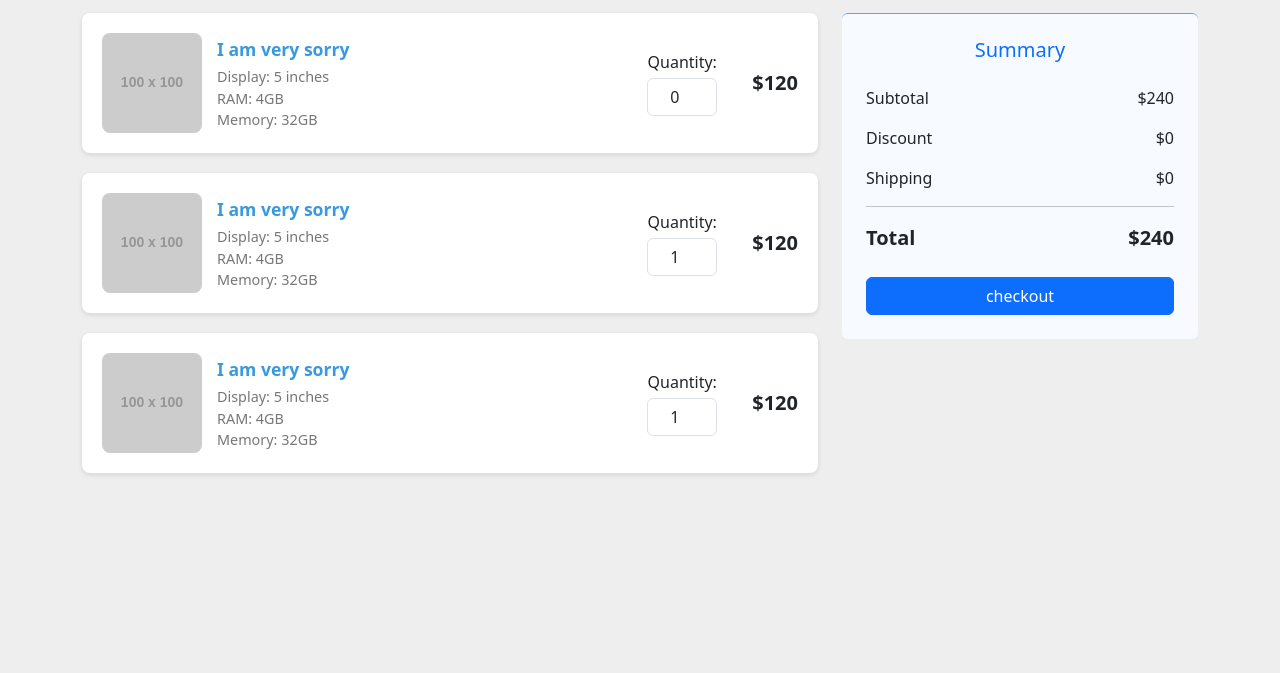
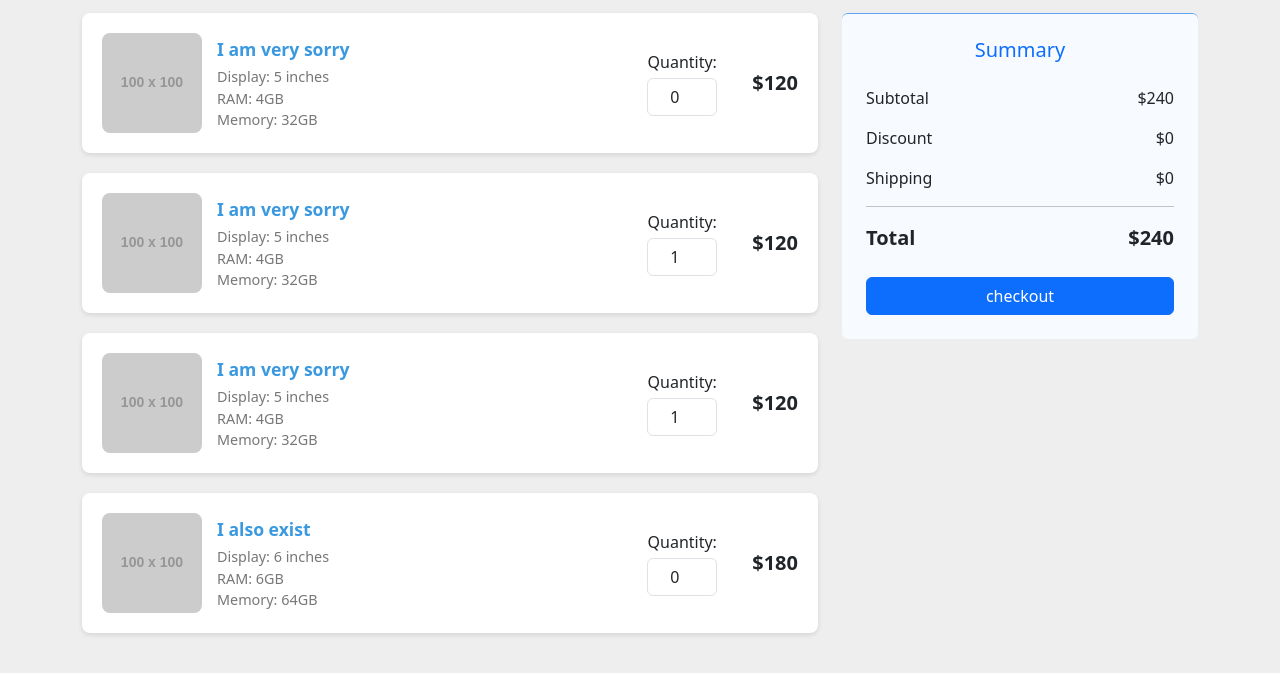
Before and after one commit to acciojob/bootstrap-shopping-cart-chauhanAni5959, a website: page main.html in a window 1280 px wide. Shown: the part 121-794 px from the top of the page. Drawn offline with nearby package versions, Linux system fonts and the light colour scheme; placeholder pictures from the web are drawn by us.

Commit message:
created a submission

```diff
--- a/script.js
+++ b/script.js
@@ -23,8 +23,17 @@ const products = [
     quantity: 1,
     img: "https://dummyimage.com/100x100/eee/333&text=Phone",
   },
+  {
+    id: 4,
+    name: "I also exist",
+    details: ["Display: 6 inches", "RAM: 6GB", "Memory: 64GB"],
+    price: 180,
+    quantity: 0,
+    img: "https://dummyimage.com/100x100/eee/666&text=Phone2",
+  },
 ];
 
+// Render products dynamically to product-list container
 function renderProducts() {
   const productList = document.getElementById("product-list");
   productList.innerHTML = "";
@@ -50,6 +59,7 @@ function renderProducts() {
   });
 }
 
+// Update price summary
 function updateSummary() {
   const subtotal = products.reduce((acc, p) => acc + p.price * p.quantity, 0);
   const discount = 0;
@@ -62,6 +72,7 @@ function updateSummary() {
   document.getElementById("total").textContent = `$${total}`;
 }
 
+// Attach event listeners to quantity inputs for realtime update
 function attachListeners() {
   document.querySelectorAll(".quantity-input").forEach((input) => {
     input.addEventListener("input", (e) => {
--- a/styles.css
+++ b/styles.css
@@ -3,7 +3,7 @@ body {
 }
 
 .block-heading h2 {
-    color: #3b99e0 !important; /* Bootstrap text-primary overrides */
+  color: #3b99e0 !important;
 }
 
 .summary {
```
Also changed, not shown: main.html (+9 -14 lines). Lines whose indentation alone changed are shown as unchanged.
